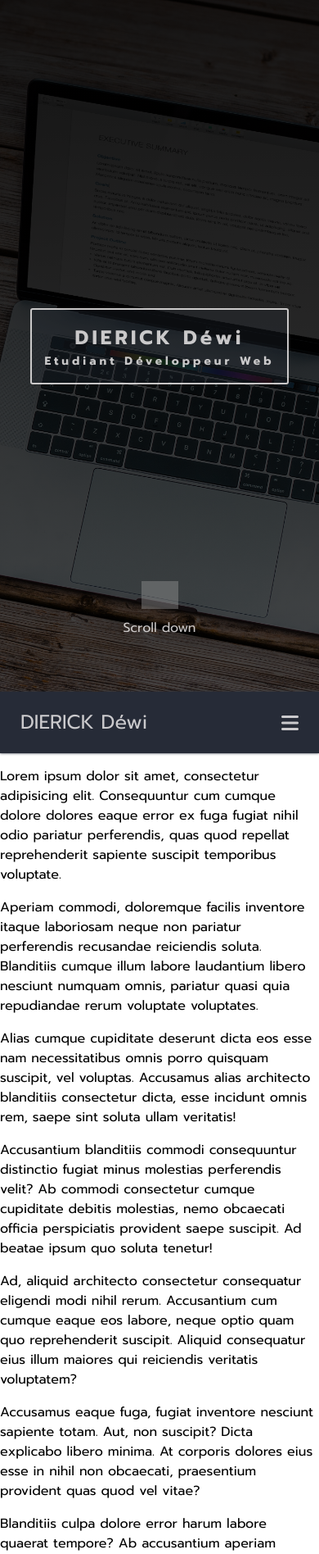
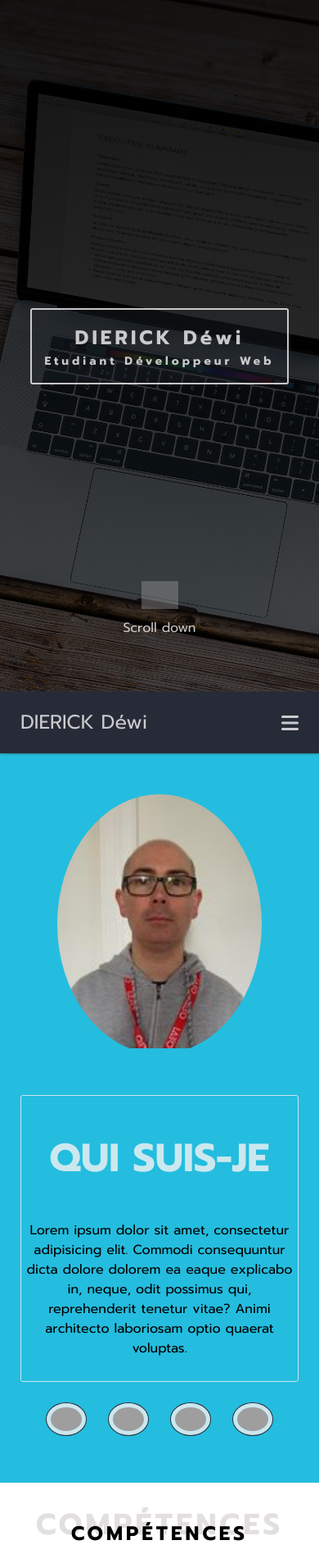
Before and after one commit to dierickd/CV_PHP, a PHP site: page / in a window 390 px wide. Shown: the top 1896 px of the page at 82% size. Run offline with PHP 8.4, Linux system fonts and the light colour scheme; some libraries are stand-ins or nearby versions; grey boxes are pictures that could not be loaded.

Commit message:
create section skills and responsive

```diff
--- /dev/null
+++ b/css/about.css
@@ -0,0 +1,63 @@
+.about {
+    padding: var(--padding-XL);
+    display: flex;
+    justify-content: center;
+    background: var(--color_main);
+}
+.about figure {
+    margin: 0;
+    width: 350px;
+    height: 350px;
+    overflow: hidden;
+    border-radius: var(--radius-hard);
+}
+.about .picture-profile, .about .details-profile {
+    padding: var(--padding-light);
+}
+.about .picture-profile {
+    text-align: center;
+}
+.about .details-profile {
+    text-align: center;
+}
+.about .main-details {
+    max-width: 800px;
+    border: 1px solid var(--color_light);
+    border-radius: var(--radius);
+    min-height: 350px;
+}
+.social-icon {
+    margin-top: 25px;
+}
+.social-icon img {
+    width: 75px;
+    margin-right: 10px;
+    margin-left: 10px;
+    background: var(--color_light);
+    border-radius: var(--radius-hard);
+    border: 1px solid var(--color_dark);
+    padding: 5px;
+}
+.about .title-about {
+    color: var(--color_light);
+    text-transform: uppercase;
+    font-size: var(--font_XL);
+}
+
+@media screen and (max-width: 960px) {
+    .about {
+        flex-direction: column;
+        align-items: center;
+    }
+    .about .picture-profile, .about .details-profile {
+        padding-left: 0;
+        padding-right: 0;
+    }
+    .about figure {
+        max-width: 250px;
+        height: auto;
+    }
+    .social-icon img {
+        width: 50px;
+    }
+}
--- a/css/navbar.css
+++ b/css/navbar.css
@@ -2,6 +2,7 @@
     position: sticky;
     top: 0;
     box-shadow: var(--shadow) var(--color_dark_hover);
+    z-index: 10;
 }
 .nav-bar {
     padding-left: 50px;
--- a/css/root.css
+++ b/css/root.css
@@ -4,6 +4,7 @@
     --color_main: rgb(36, 189, 223);
     --color_dark: rgb(38, 43, 55);
     --color_light: rgba(245, 242, 242, .8);
+    --color_pseudo: #E3DFDF;
 
     --color_dark_hover: rgb(52, 57, 69);
     --shadow: 0 0 3px;
@@ -21,4 +22,7 @@
 
     --letter_spacing: .25rem;
     --radius: 3px;
+    --radius-hard: 50%;
+    --padding-light: 25px;
+    --padding-XL: 60px;
 }
--- /dev/null
+++ b/css/skills.css
@@ -0,0 +1,30 @@
+.skills {
+    padding: var(--padding-XL);
+}
+.skills .title_section::before {
+    content: 'Compétences';
+}
+.cards {
+    display: flex;
+    justify-content: center;
+    flex-wrap: wrap;
+}
+.skills .card {
+    width: 130px;
+    text-align: center;
+    font-weight: bold;
+    letter-spacing: .1rem;
+    padding-bottom: var(--padding-light);
+}
+
+@media screen and (max-width: 700px) {
+    .skills .cards {
+        justify-content: space-around;
+        padding-top: var(--padding-XL);
+        padding-bottom: var(--padding-XL);
+    }
+    .skills .card {
+        width: calc(100% / 2 - 30px);
+        margin: 0;
+    }
+}
--- a/css/style.css
+++ b/css/style.css
@@ -1,6 +1,8 @@
 @import url('root.css');
 @import url('header.css');
 @import url('navbar.css');
+@import url('about.css');
+@import url('skills.css');
 
 /*
 General declaration
@@ -10,6 +12,7 @@ html {
 }
 body {
     font-family: var(--font_family);
+    background: #ffffff;
     margin: 0;
     padding: 0;
 }
@@ -23,3 +26,37 @@ a {
 img {
     width: 100%;
 }
+
+/*
+Custom title Section
+ */
+.title_section {
+    position: relative;
+    text-transform: uppercase;
+    text-align: center;
+    font-size: var(--font_XL);
+    letter-spacing: var(--letter_spacing);
+}
+.title_section::before {
+    letter-spacing: var(--letter_spacing);
+    position: absolute;
+    font-size: var(--font_XXL);
+    left: 50%;
+    transform: translateX(-50%);
+    top: -35px;
+    z-index: -1;
+    color: var(--color_pseudo);
+}
+
+@media screen and (max-width: 700px) {
+    .title_section {
+        font-size: var(--font_L);
+    }
+    .title_section::before {
+        font-size: 36px;
+        top: -20px;
+    }
+    .section {
+        padding: var(--padding-light);
+    }
+}
--- /dev/null
+++ b/functions/datas.php
@@ -0,0 +1 @@
+<?php
--- /dev/null
+++ b/functions/functions.php
@@ -0,0 +1,9 @@
+<?php
+
+function cardSkills(string $links, string $nameSkill):string
+{
+    return '<figure class="card">
+                <img class="card-img" src="' . $links . '" alt="' . $nameSkill . '">
+                <figcaption class="card-title">' . $nameSkill . '</figcaption>
+            </figure>';
+}
--- a/index.php
+++ b/index.php
@@ -1,4 +1,5 @@
 <?php
+include 'functions/functions.php';
 ?>
 
 <!doctype html>
@@ -18,10 +19,10 @@
 ?>
 <main class="main">
     <?php
-    include "template/about.php";
-    include "template/skills.php";
-    include "template/portfolio.php";
-    include "template/training.php";
+    include 'template/about.php';
+    include 'template/skills.php';
+    include 'template/portfolio.php';
+    include 'template/training.php';
     ?>
 </main>
 <?php
--- a/template/about.php
+++ b/template/about.php
@@ -1 +1,26 @@
 <?php
+?>
+<section class="about section" id="about">
+    <div class="picture-profile">
+        <figure>
+            <figcaption></figcaption>
+            <img src="../img/me.jpg" alt="Photo de Dierick Déwi">
+        </figure>
+    </div>
+    <div class="details-profile">
+        <div class="main-details">
+            <h2 class="title-about">qui suis-je</h2>
+            <p>
+                Lorem ipsum dolor sit amet, consectetur adipisicing elit. Commodi consequuntur dicta dolore dolorem ea
+                eaque explicabo in, neque, odit possimus qui, reprehenderit tenetur vitae? Animi architecto laboriosam
+                optio quaerat voluptas.
+            </p>
+        </div>
+        <div class="social-icon">
+            <a href="#" title="Accéder au profile Linkedin"><img src="https://icongr.am/devicon/linkedin-original.svg" alt="linkedin"></a>
+            <a href="#" title="Accéder au profile twitter"><img src="https://icongr.am/devicon/twitter-original.svg" alt="twitter"></a>
+            <a href="#" title="Accéder au profile github"><img src="https://icongr.am/devicon/github-original.svg" alt="github"></a>
+            <a href="#" title="Envoyer un Email"><img src="https://icongr.am/fontawesome/envelope-o.svg" alt="Email"></a>
+        </div>
+    </div>
+</section>
--- a/template/navbar.php
+++ b/template/navbar.php
@@ -6,7 +6,7 @@
         </a>
     </div>
     <ul class="links" id="links">
-        <li><a href="#top" class="nav-link" title="retour a l'accueil">Accueil</a></li>
+        <li><a href="#about" class="nav-link" title="section qui suis-je">Qui suis-je</a></li>
         <li><a href="#experience" class="nav-link" title="section expérience">Experiences</a></li>
         <li><a href="#skills" class="nav-link" title="section compétences">Compétences</a></li>
         <li><a href="#portfolio" class="nav-link" title="section portfolio">Réalisations</a></li>
--- a/template/skills.php
+++ b/template/skills.php
@@ -1 +1,15 @@
 <?php
+?>
+<section class="skills section" id="skills">
+    <h1 class="title_section">compétences</h1>
+    <div class="cards">
+        <?= cardSkills('https://icongr.am/devicon/html5-original.svg','HTML5'); ?>
+        <?= cardSkills('https://icongr.am/devicon/css3-original.svg','CSS3'); ?>
+        <?= cardSkills('https://icongr.am/devicon/php-original.svg','PHP'); ?>
+        <?= cardSkills('https://icongr.am/devicon/mysql-original.svg','MySQL'); ?>
+        <?= cardSkills('https://icongr.am/devicon/sass-original.svg','SASS'); ?>
+        <?= cardSkills('https://icongr.am/devicon/javascript-original.svg','javascript'); ?>
+        <?= cardSkills('https://icongr.am/devicon/github-original.svg','github'); ?>
+        <?= cardSkills('https://icongr.am/devicon/bootstrap-plain.svg','Bootstrap'); ?>
+    </div>
+</section>
```
